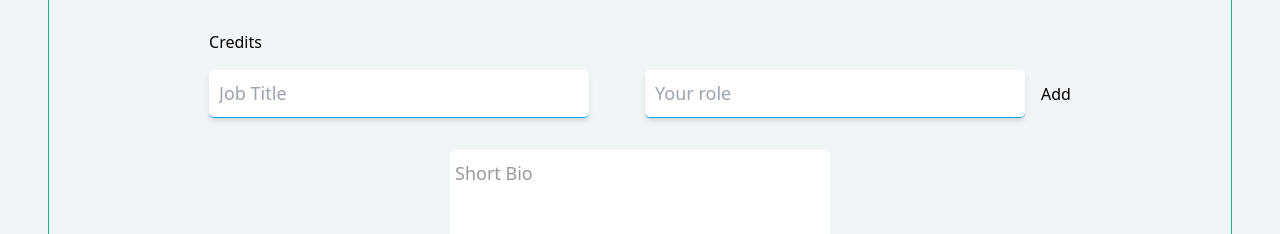
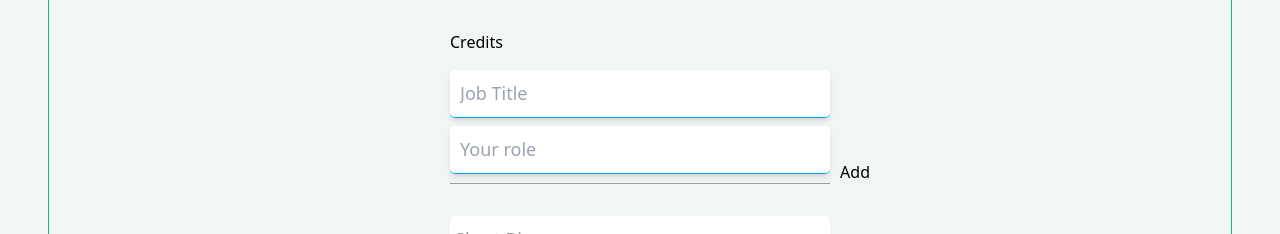
Before and after one commit to sdbxsdb/we-are-crew, a Next.js app: page /I-am-crew in a window 1280 px wide. Shown: the part 1012-1246 px from the top of the page. Built offline with nearby package versions, Linux system fonts and the light colour scheme; no server answers.

Commit message:
before installing react drag and drop

```diff
--- a/components/DynamicList.js
+++ b/components/DynamicList.js
@@ -31,9 +31,9 @@ function DynamicList() {
       <h3>Credits</h3>
       {inputList.map((x, i) => {
         return (
-          <div className="flex mt-4 gap-x-4 styledList" key={i}>
+          <div className="flex flex-col relative mt-4 gap-y-2 styledList" key={i}>
             {inputList.length > 1 && (
-              <button onClick={() => handleRemoveClick(i)}>
+              <button className="absolute top-0 -right-8" onClick={() => handleRemoveClick(i)}>
                 &#x2716;
               </button>
             )}
@@ -45,17 +45,18 @@ function DynamicList() {
               onChange={(e) => handleInputChange(e, i)}
             />
             <input
-              className="ml-10 border shadow-md"
+              className="border shadow-md"
               name="yourRole"
               placeholder="Your role"
               value={x.yourRole}
               onChange={(e) => handleInputChange(e, i)}
             />
-            <div className="flex ">
+            <div className="absolute -right-10 bottom-0">
               {inputList.length - 1 === i && (
                 <button onClick={handleAddClick}>Add</button>
               )}
             </div>
+            <span className="h-[2px] w-full border-b border-wearecrewDarkGrey"></span>
           </div>
         );
       })}
```
